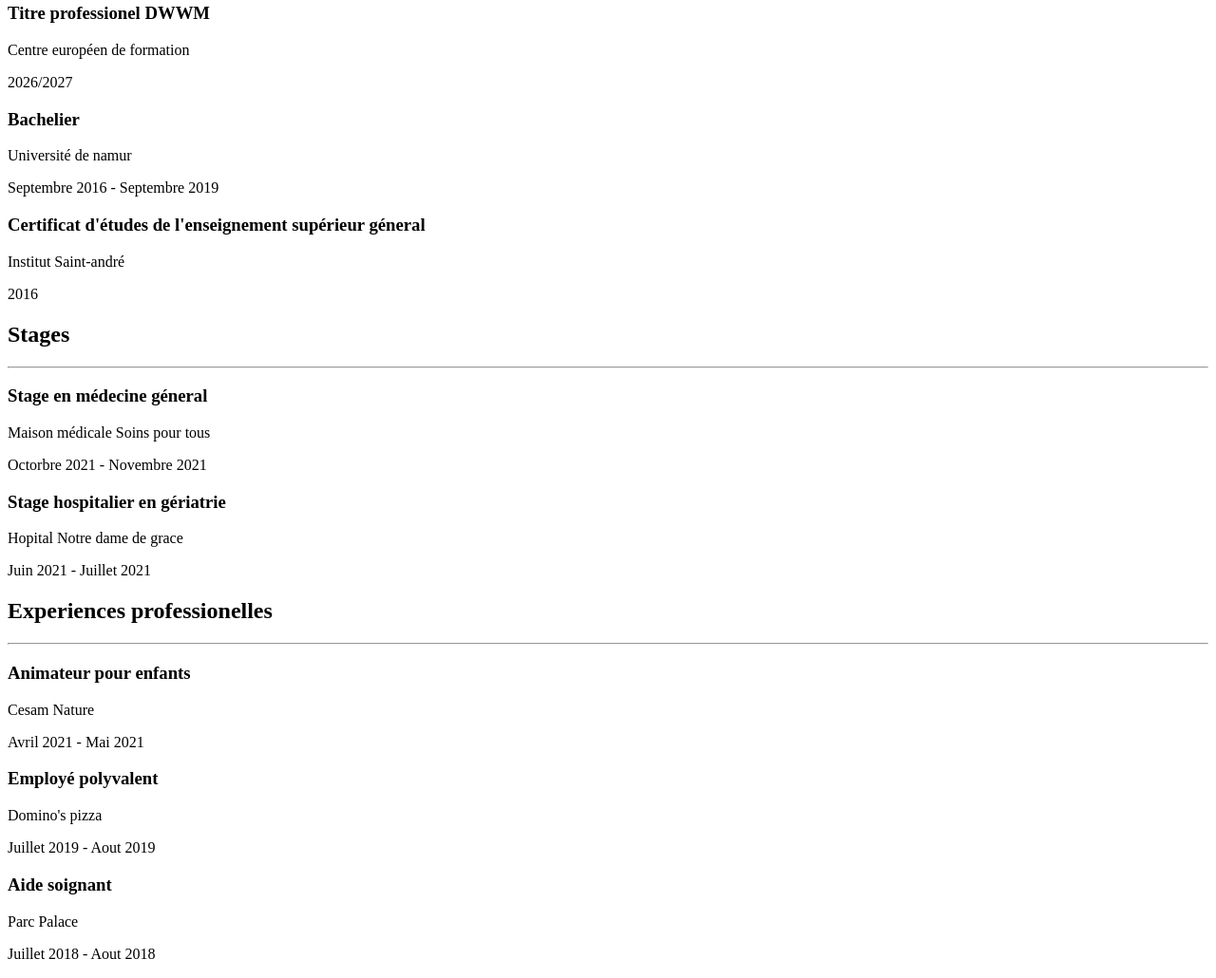
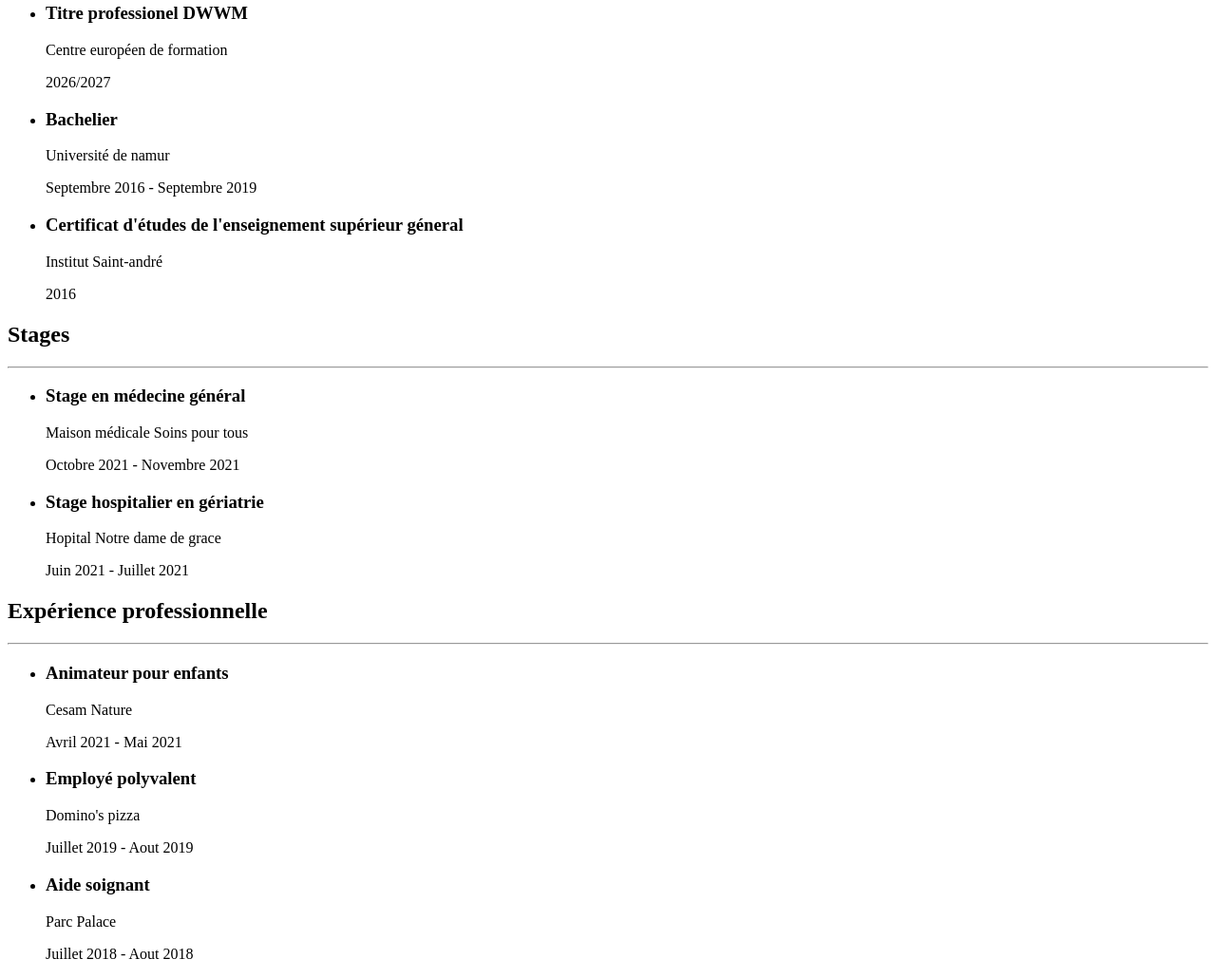
Before and after one commit to florianK-create/Ndumba_Yann_Devoir_3_CV_HTML_CSS, a plain HTML site: page index.html in a window 1280 px wide. Shown: the part 598-1628 px from the top of the page at 95% size. Drawn offline with Linux system fonts and the light colour scheme.

Commit message:
correction div en list

```diff
--- a/index.html
+++ b/index.html
@@ -20,7 +20,8 @@
         </ul>
     </header>
     <main>
-        <section>
+        <!-- Bloc de droite du CV -->
+        <div class="right_bloc">
             <section>
                 <h2>Profil</h2><hr>
                 <p>Consciencieux, flexible et polyvalent je suis une personnalité curieuse, qui aime apprendre et évoluer. Je n'ai pas peur de l'inconnu ou du nouveau.<br>
@@ -31,63 +32,75 @@
             </section>
             <section>
                 <h2>Formations</h2><hr>
-                <div>
+                <ul>
+                    <li>
                         <h3>Titre professionel DWWM</h3>
                         <p>Centre européen de formation</p>
                         <p><time datetime="2026">2026</time>/<time datetime="2027">2027</time></p>
-                </div>
-                <div>
+                    </li>
+                    <li>
                         <h3>Bachelier</h3>
                         <p>Université de namur</p>
                         <p><time datetime="2016-09">Septembre 2016</time> - <time datetime="2019-09">Septembre 2019</time></p>
-                </div>
-                <div>
+                    </li>
+                    <li>
                         <h3>Certificat d'études de l'enseignement supérieur géneral</h3>
                         <p>Institut Saint-andré</p>
                         <p><time datetime="2016">2016</time></p>
-                </div>
+                    </li>
+                </ul>
             </section>
             <section>
                 <h2>Stages</h2><hr>
-                <div>
-                    <h3>Stage en médecine géneral</h3>
+                <ul>
+                    <li>
+                        <h3>Stage en médecine général</h3>
                         <p>Maison médicale Soins pour tous</p>
-                    <p><time datetime="2021-10">Octorbre 2021</time> - <time datetime="2021-11">Novembre 2021</time></p>
-                </div>
-                <div>
+                        <p><time datetime="2021-10">Octobre 2021</time> - <time datetime="2021-11">Novembre 2021</time></p>
+                    </li>
+                    <li>
                         <h3>Stage hospitalier en gériatrie</h3>
                         <p>Hopital Notre dame de grace</p>
                         <p><time datetime="2021-06">Juin 2021</time> - <time datetime="2021-07">Juillet 2021</time></p>
-                </div>
+                    </li>
+                </ul>
             </section>
             <section>
-                <h2>Experiences professionelles</h2><hr>
-                <div>
+                <h2>Expérience professionnelle</h2><hr>
+                <ul>
+                    <li>
                         <h3>Animateur pour enfants</h3>
                         <p>Cesam Nature</p>
                         <p><time datetime="2021-04">Avril 2021</time> - <time datetime="2021-05">Mai 2021</time></p>
-                </div>
-                <div>
+                    </li>
+                    <li>
                         <h3>Employé polyvalent</h3>
                         <p>Domino's pizza</p>
                         <p><time datetime="2019-07">Juillet 2019</time> - <time datetime="2019-08">Aout 2019</time></p>
-                </div>
-                <div>
+                    </li>
+                    <li>
                         <h3>Aide soignant</h3>
                         <p>Parc Palace</p>
                         <p><time datetime="2018-07">Juillet 2018</time> - <time datetime="2018-08">Aout 2018</time></p>
+                    </li>
+                </ul>
+            </section>
         </div>
-            </section>
-        </section>
 
-
-
-
-
-
-
+        <!-- Bloc de gauche du CV -->
+        <section>
             <section>
 
+            </section>
+            <section>
+
+            </section>
+            <section>
+
+            </section>
+            <section>
+
+            </section>
         </section>
     </main>
     <footer>
```
Lines whose indentation alone changed are shown as unchanged.
